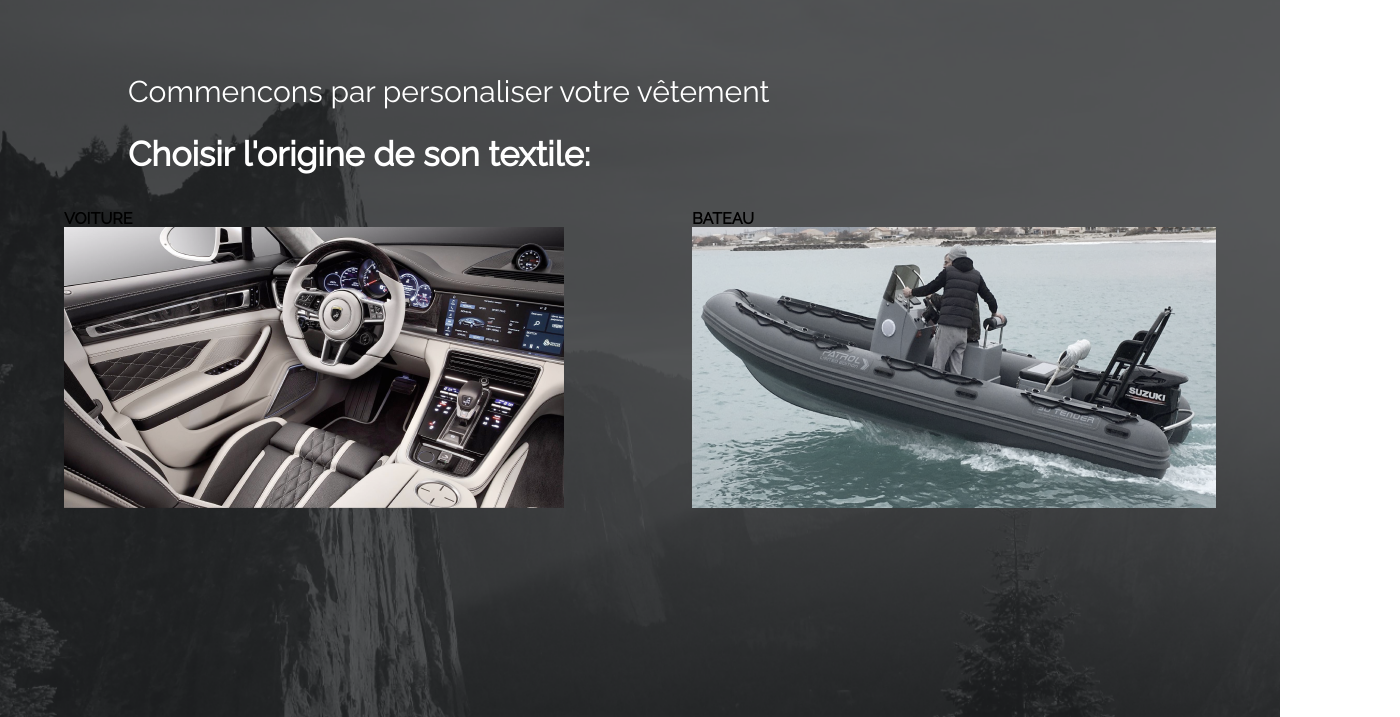
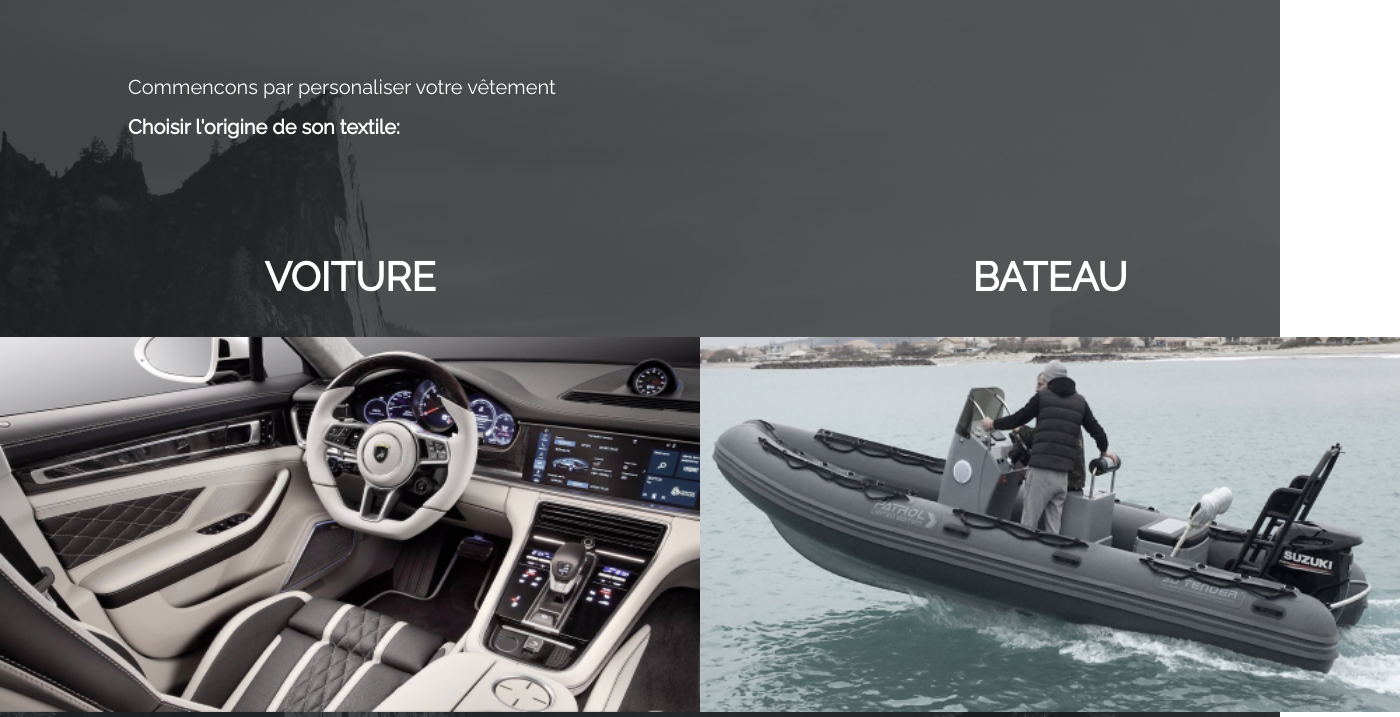
Before and after one commit to Azran14/Redivivus, a website built with Parcel: page src/pages/personalisation.html in a window 1280 px wide. Shown: the part 83-800 px from the top of the page, 1400 px wide, since content can reach past the window. Built offline with nearby package versions, Linux system fonts and the light colour scheme.

Commit message:
integration perso

```diff
--- a/src/pages/personalisation.html
+++ b/src/pages/personalisation.html
@@ -14,11 +14,12 @@
     <header>
       <div class="headerContent">
         <div class="logoDesktop">
-          <img
-            src="../img/LogoRedivivus__Desktop.png"
-            width="49px"
-            alt="Redivivus"
-          />
+          <a href="../index.html"
+            ><img
+              src="../img/LogoRedivivus__Desktop.png"
+              width="49px"
+              alt="Redivivus"
+          /></a>
         </div>
         <div>
           <ul class="header__menu">
@@ -56,13 +57,19 @@
             </p>
           </div>
           <div class="mainContent mainContent__choice">
-            <div class="mainContent mainContent__car">
+            <div class="mainContent mainContent__car ">
               <h2>VOITURE</h2>
-              <img src="../img/choiceCar.png" alt="car" />
+              <h3>Simili-cuir / Alcantara</h3>
+              <img src="../img/choiceCar.png" alt="car">
             </div>
             <div class="mainContent mainContent__boat">
               <h2>BATEAU</h2>
+              <h3>Néoprene / Hypalon</h3>
               <img src="../img/choiceBoat.png" alt="boat" />
+              </div>
+            </div>
+            <div class="hoverContent">
+
             </div>
           </div>
         </div>
--- a/src/scss/imports/perso.scss
+++ b/src/scss/imports/perso.scss
@@ -1,5 +1,5 @@
 html {
-  overflow-y: hidden;
+  overflow-x: hidden;
 }
 .backgroundPerso {
   background-image: url("../img/bgPersoDesktop.png");
@@ -16,16 +16,36 @@ html {
   top: 10vh;
   left: 10vw;
   p {
-    font-size: 30px;
+    font-size: 20px;
     color: white;
   }
   b {
-    font-size: 34px;
+    font-size: 20px;
   }
 }
 
 .mainContent__choice {
-  margin-top: 15vh;
+  margin-top: 25vh;
   display: flex;
   justify-content: space-around;
+  text-align: center;
+  h3 {
+    display: none;
+  }
+  h2,
+  h3 {
+    color: white;
+    font-size: 40px;
+    font-weight: bolder;
+    margin-bottom: 40px;
+  }
 }
+.mainContent {
+  img {
+    width: 700px;
+    height: 375px;
+  }
+  img:hover {
+    filter: brightness(10%);
+  }
+}
```
Also changed, not shown: src/index.html (+6 -5 lines), src/img/veste__alcantaraBeige.png (added), src/img/veste__similiCuirBronze.png (added).
